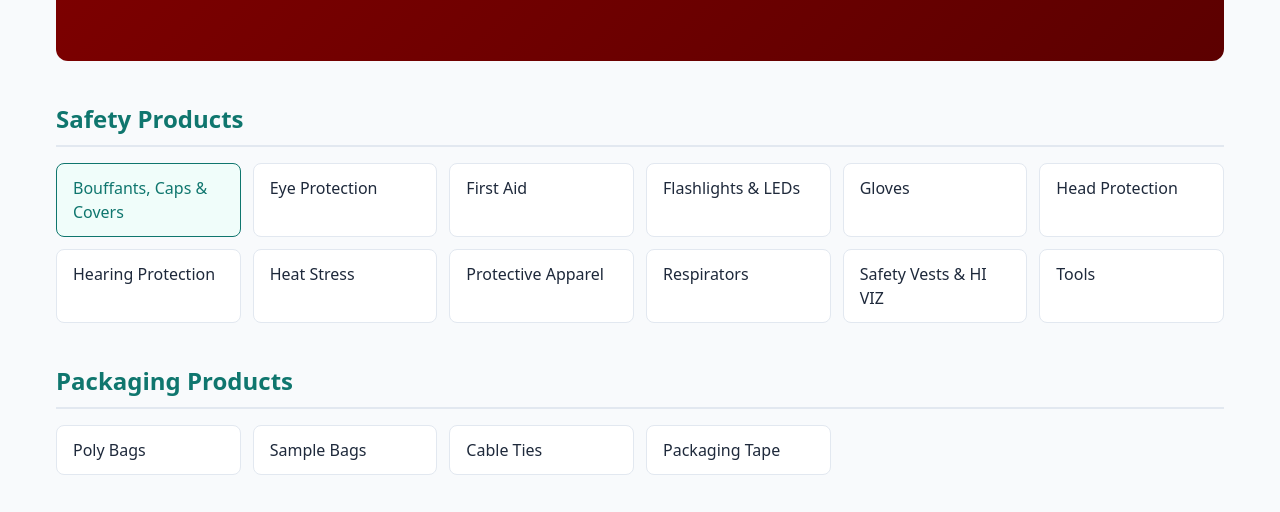
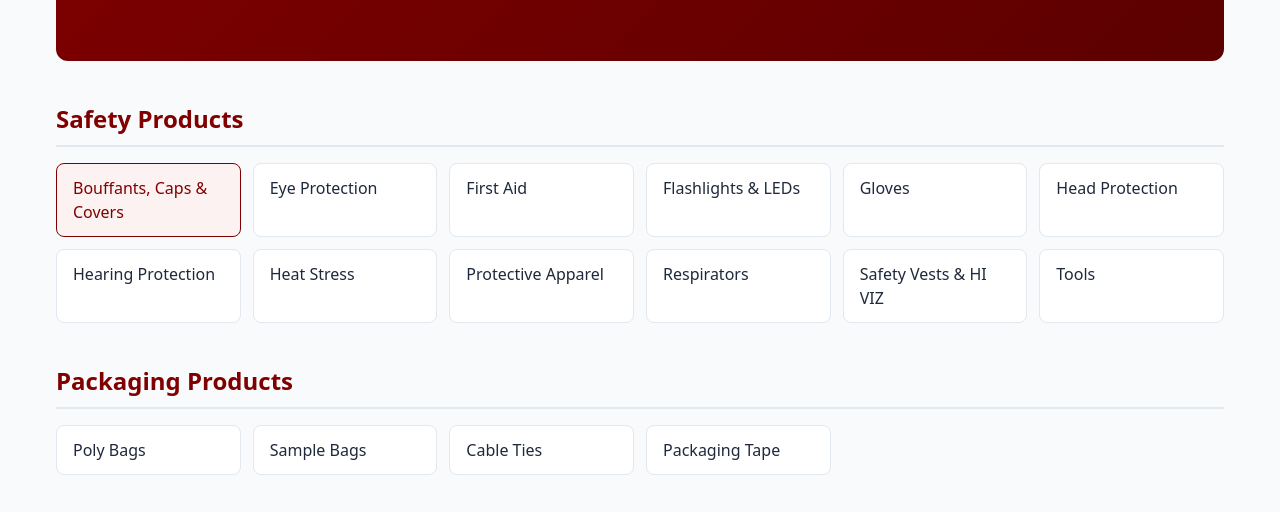
Before and after one commit to bmooney007/micropor-site, a plain HTML site: page index.html in a window 1280 px wide. In both pictures the pointer is over the link "Bouffants, Caps & Covers". Shown: the part 256-768 px from the top of the page. Drawn offline with Linux system fonts and the light colour scheme.

Commit message:
Update homepage accent colors to maroon

```diff
--- a/index.html
+++ b/index.html
@@ -7,10 +7,10 @@
   <link rel="stylesheet" href="css/style.css">
   <style>
     .category-section { margin: 2.5rem 0; }
-    .category-section h2 { color: #0f766e; border-bottom: 2px solid #e2e8f0; padding-bottom: 0.5rem; margin-bottom: 1rem; }
+    .category-section h2 { color: #800000; border-bottom: 2px solid #e2e8f0; padding-bottom: 0.5rem; margin-bottom: 1rem; }
     .subcats { display: grid; grid-template-columns: repeat(auto-fill, minmax(180px, 1fr)); gap: 0.75rem; }
     .subcats a { display: block; background: white; border: 1px solid #e2e8f0; border-radius: 8px; padding: 0.75rem 1rem; text-decoration: none; color: #1e293b; font-weight: 500; transition: all 0.15s; }
-    .subcats a:hover { border-color: #0f766e; background: #f0fdfa; color: #0f766e; }
+    .subcats a:hover { border-color: #800000; background: #fdf2f2; color: #800000; }
   </style>
 </head>
 <body>
```
